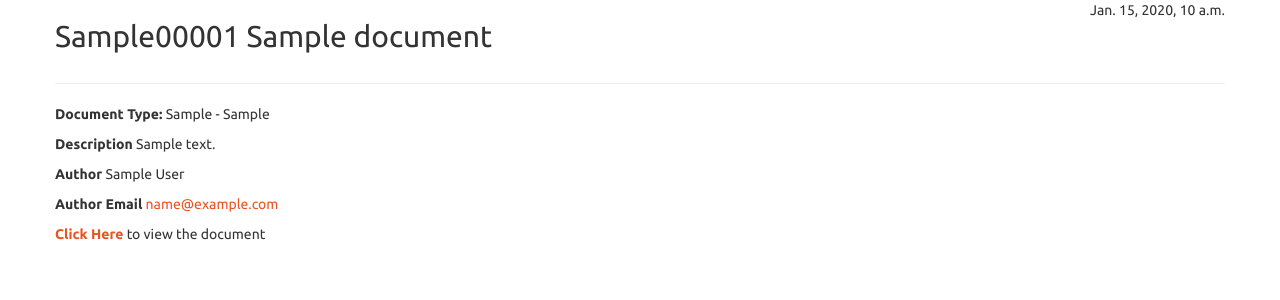
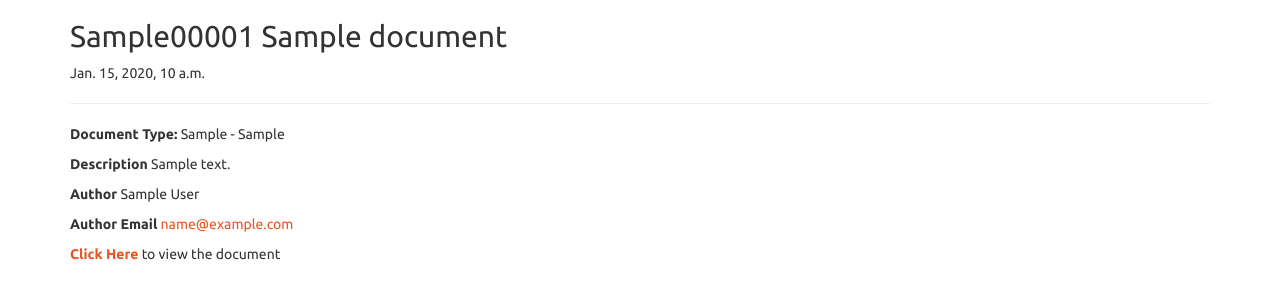
Before and after one commit to DonkeyOatie/django-documentregister, a Django app: page /document/1 in a window 1280 px wide. Shown: the part 72-372 px from the top of the page. Run offline with Django 3.2, Linux system fonts and the light colour scheme; a user stored in the database is signed in; tables that the repository leaves empty hold one stand-in row (values such as "Sample post"); some libraries are stand-ins or nearby versions.

Commit message:
Clean up detail view
still not happy with it

```diff
--- a/documentregister/documents/templates/detail.html
+++ b/documentregister/documents/templates/detail.html
@@ -3,14 +3,13 @@
 {% block dr_body %}
 <div class="container">
     <div class="row">
-        <div class="row">
         <div class="col-md-8">
             <h2>{{ object.full_title }}</h2>
         </div>
+    </div>
+    <div class="row">
         <div class="col-md-4">
-                <div class="pull-right">
                 {{ object.created_at }}
-                </div>
         </div>
     </div>
     <hr>
@@ -24,5 +23,4 @@
         </div>
     </div>
 </div>
-</div>
 {% endblock %}
```
Lines whose indentation alone changed are shown as unchanged.
